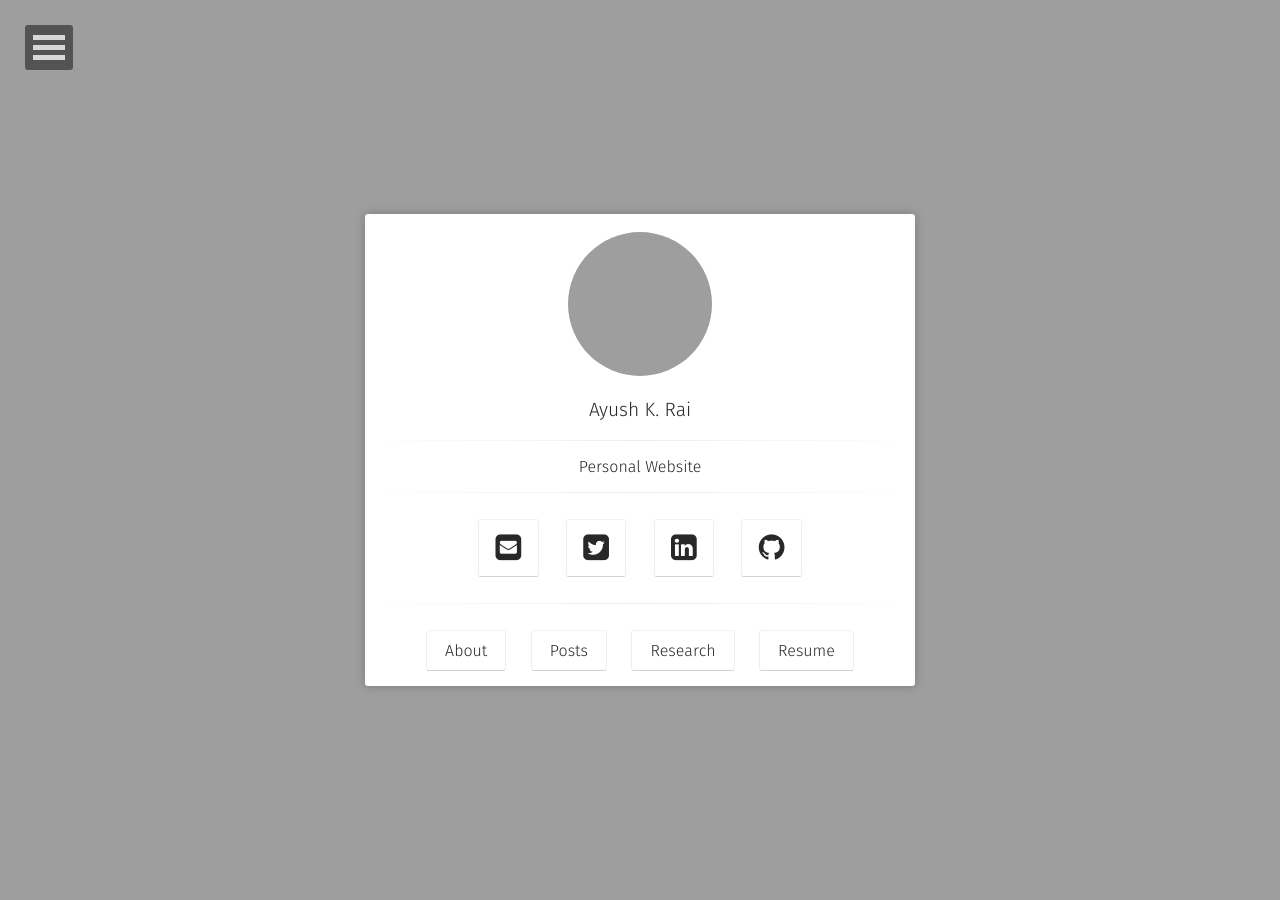
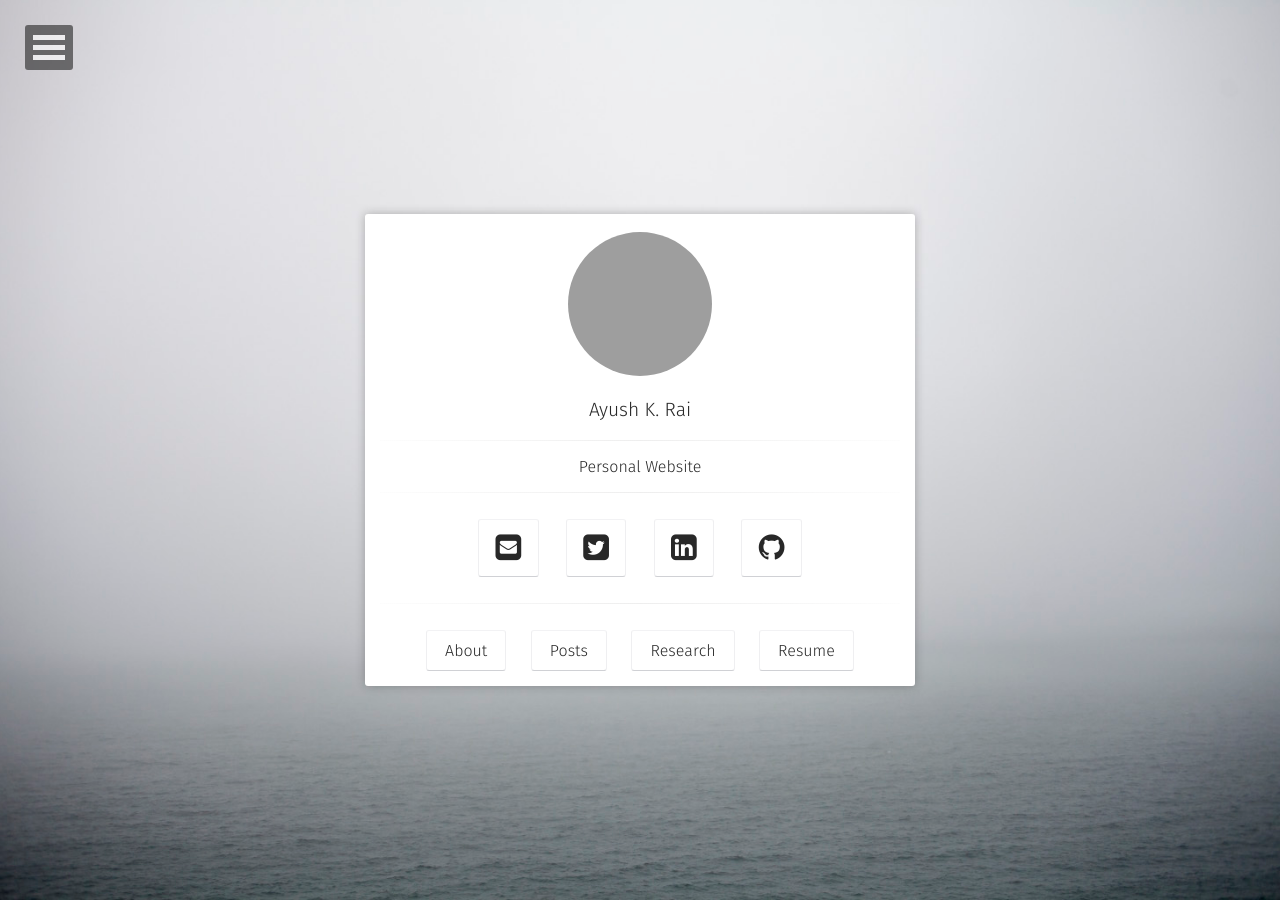
Before and after one commit to rayush7/rayush7.github.io, a Jekyll site: the page built from index.html, in a window 1280 px wide. Built offline with Jekyll 4.4.1, drawn with Linux system fonts in a browser that asks for light colours; some web fonts are replaced; grey boxes are pictures that could not be loaded.

Commit message:
made some changes

```diff
--- a/_config.yml
+++ b/_config.yml
@@ -5,7 +5,7 @@ description:        "My Posts can be found here"
 reading_time:       true
 words_per_minute:   200
 logo:               'assets/img/A_icon.ico'
-background:         'assets/img/brown-shade.jpeg'
+background:         'assets/img/Foggy-Sea.jpg'
 tiled_bg:           false   # Set this true if you want to tile your background image, otherwise it will be covered
 locale:             en_US
 url:                https://rayush7.github.io
```
Also changed, not shown: assets/img/Foggy-Sea.jpg (added).
